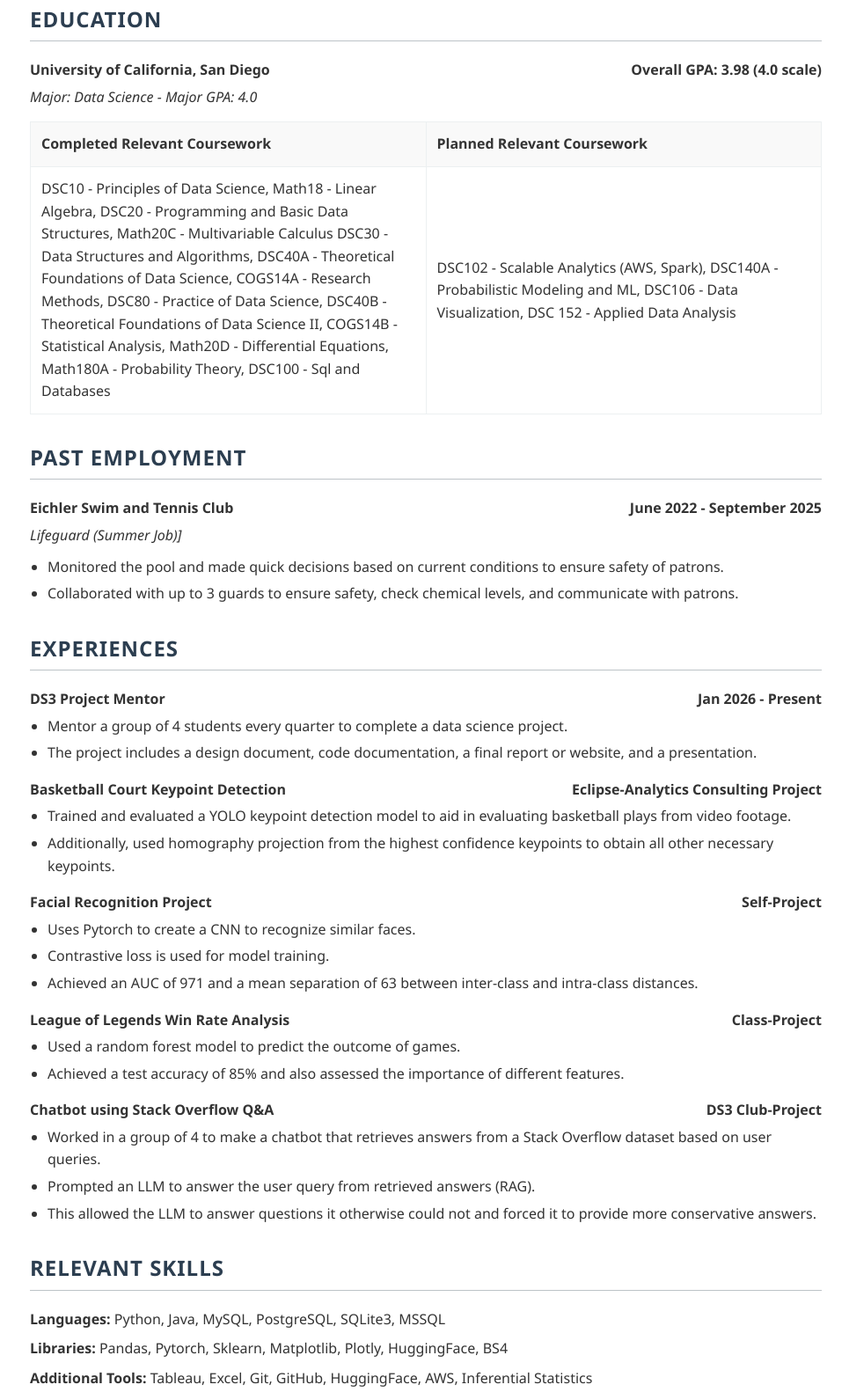
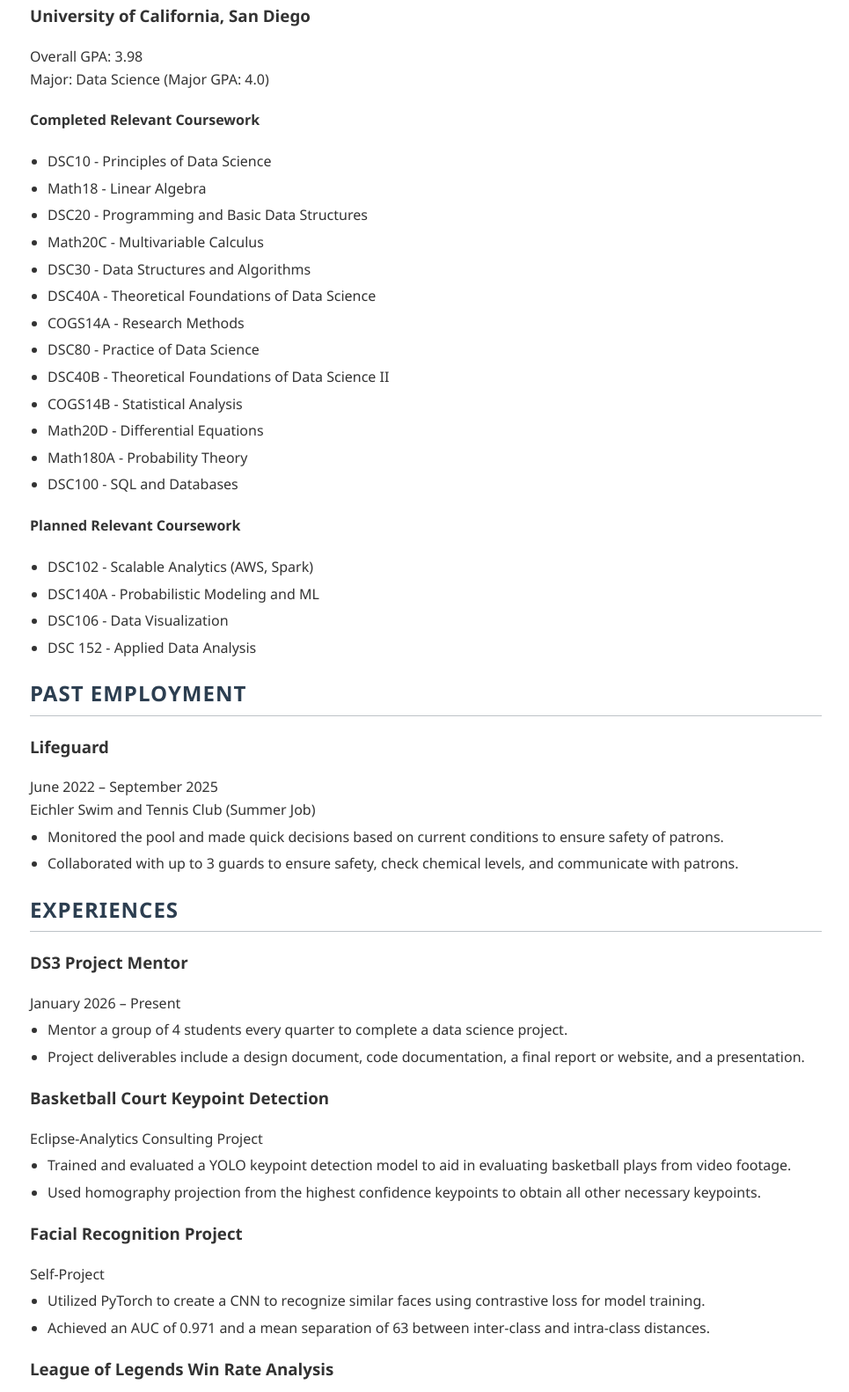
Before and after one commit to JWanderer73/portfolio, a plain HTML site: page resume/index.html in a window 1280 px wide. Shown: the part 217-1799 px from the top of the page at 88% size, without its empty margins (156-1121 px from the left). Drawn offline with Linux system fonts and the light colour scheme.

Commit message:
added resume

```diff
--- a/resume/index.html
+++ b/resume/index.html
@@ -24,112 +24,128 @@
     </style>
 </head>
 <body>
-    <h1>Resume</h1>
+
     <header>
       <h1>Jake Wanderer</h1>
     </header>
 
-    <div class="section">
+    <section id="education">
       <h2>Education</h2>
-        <div class="item-header">
-            <span>University of California, San Diego</span>
-            <span>Overall GPA: 3.98 (4.0 scale)</span>
+      <article>
+        <div class="article-header">
+          <h3>University of California, San Diego</h3>
+          <span class="date">Overall GPA: 3.98</span>
         </div>
-        <div class="item-sub">Major: Data Science - Major GPA: 4.0</div>
+        <span class="subtitle">Major: Data Science (Major GPA: 4.0)</span>
 
-        <table>
-            <thead>
-                <tr>
-                    <th>Completed Relevant Coursework</th>
-                    <th>Planned Relevant Coursework</th>
-                </tr>
-            </thead>
-            <tbody>
-                <tr>
-                    <td>DSC10 - Principles of Data Science, Math18 - Linear Algebra,
-                        DSC20 - Programming and Basic Data Structures, Math20C - Multivariable Calculus DSC30 - Data
-                        Structures and Algorithms, DSC40A - Theoretical Foundations of Data Science, COGS14A - Research
-                        Methods, DSC80 - Practice of Data Science, DSC40B - Theoretical Foundations of Data Science II,
-                        COGS14B - Statistical Analysis, Math20D - Differential Equations, Math180A - Probability Theory,
-                        DSC100 - Sql and Databases</td>
-                    <td>DSC102 - Scalable Analytics (AWS, Spark), DSC140A - Probabilistic Modeling and ML, DSC106 - Data Visualization, DSC 152 - Applied Data Analysis</td>
-                </tr>
-            </tbody>
-        </table>
+        <h4>Completed Relevant Coursework</h4>
+        <ul>
+          <li>DSC10 - Principles of Data Science</li>
+          <li>Math18 - Linear Algebra</li>
+          <li>DSC20 - Programming and Basic Data Structures</li>
+          <li>Math20C - Multivariable Calculus</li>
+          <li>DSC30 - Data Structures and Algorithms</li>
+          <li>DSC40A - Theoretical Foundations of Data Science</li>
+          <li>COGS14A - Research Methods</li>
+          <li>DSC80 - Practice of Data Science</li>
+          <li>DSC40B - Theoretical Foundations of Data Science II</li>
+          <li>COGS14B - Statistical Analysis</li>
+          <li>Math20D - Differential Equations</li>
+          <li>Math180A - Probability Theory</li>
+          <li>DSC100 - SQL and Databases</li>
+        </ul>
+
+        <h4>Planned Relevant Coursework</h4>
+        <ul>
+          <li>DSC102 - Scalable Analytics (AWS, Spark)</li>
+          <li>DSC140A - Probabilistic Modeling and ML</li>
+          <li>DSC106 - Data Visualization</li>
+          <li>DSC 152 - Applied Data Analysis</li>
+        </ul>
+      </article>
+    </section>
+
+    <section id="employment">
+      <h2>Past Employment</h2>
+      <article>
+        <div class="article-header">
+          <h3>Lifeguard</h3>
+          <span class="date">
+            <time datetime="2022-06">June 2022</time> –
+            <time datetime="2025-09">September 2025</time>
+          </span>
         </div>
-
-    <div class="section">
-        <h2>Past Employment</h2>
-        <div class="item-header">
-            <span>Eichler Swim and Tennis Club</span>
-            <span>June 2022 - September 2025</span>
-        </div>
-        <div class="item-sub">Lifeguard (Summer Job)]</div>
+        <span class="subtitle">Eichler Swim and Tennis Club (Summer Job)</span>
         <ul>
           <li>Monitored the pool and made quick decisions based on current conditions to ensure safety of patrons.</li>
           <li>Collaborated with up to 3 guards to ensure safety, check chemical levels, and communicate with patrons.</li>
         </ul>
-    </div>
+      </article>
+    </section>
 
-    <div class="section">
+    <section id="experience">
       <h2>Experiences</h2>
 
-        <div class="item-header">
-            <span>DS3 Project Mentor</span>
-            <span>Jan 2026 - Present</span>
+      <article>
+        <div class="article-header">
+          <h3>DS3 Project Mentor</h3>
+          <span class="date">
+            <time datetime="2026-01">January 2026</time> – Present
+          </span>
         </div>
         <ul>
           <li>Mentor a group of 4 students every quarter to complete a data science project.</li>
-            <li>The project includes a design document, code documentation, a final report or website, and a presentation.</li>
+          <li>Project deliverables include a design document, code documentation, a final report or website, and a presentation.</li>
         </ul>
+      </article>
 
-        <div class="item-header">
-            <span>Basketball Court Keypoint Detection</span>
-            <span>Eclipse-Analytics Consulting Project</span>
-        </div>
+      <article>
+        <h3>Basketball Court Keypoint Detection</h3>
+        <span class="subtitle">Eclipse-Analytics Consulting Project</span>
         <ul>
           <li>Trained and evaluated a YOLO keypoint detection model to aid in evaluating basketball plays from video footage.</li>
-            <li>Additionally, used homography projection from the highest confidence keypoints to obtain all other necessary keypoints.</li>
+          <li>Used homography projection from the highest confidence keypoints to obtain all other necessary keypoints.</li>
         </ul>
+      </article>
 
-        <div class="item-header">
-            <span>Facial Recognition Project</span>
-            <span>Self-Project</span>
-        </div>
+      <article>
+        <h3>Facial Recognition Project</h3>
+        <span class="subtitle">Self-Project</span>
         <ul>
-            <li>Uses Pytorch to create a CNN to recognize similar faces.</li>
-            <li>Contrastive loss is used for model training.</li>
-            <li>Achieved an AUC of 971 and a mean separation of 63 between inter-class and intra-class distances.</li>
+          <li>Utilized PyTorch to create a CNN to recognize similar faces using contrastive loss for model training.</li>
+          <li>Achieved an AUC of 0.971 and a mean separation of 63 between inter-class and intra-class distances.</li>
         </ul>
+      </article>
 
-        <div class="item-header">
-            <span>League of Legends Win Rate Analysis</span>
-            <span>Class-Project</span>
-        </div>
+      <article>
+        <h3>League of Legends Win Rate Analysis</h3>
+        <span class="subtitle">Class-Project</span>
         <ul>
-            <li>Used a random forest model to predict the outcome of games.</li>
-            <li>Achieved a test accuracy of 85% and also assessed the importance of different features.</li>
+          <li>Developed a random forest model to predict game outcomes, achieving a test accuracy of 85%.</li>
+          <li>Assessed the importance of different features within the model.</li>
         </ul>
+      </article>
 
-        <div class="item-header">
-            <span>Chatbot using Stack Overflow Q&A</span>
-            <span>DS3 Club-Project</span>
-        </div>
+      <article>
+        <h3>Chatbot using Stack Overflow Q&A</h3>
+        <span class="subtitle">DS3 Club-Project</span>
         <ul>
-            <li>Worked in a group of 4 to make a chatbot that retrieves answers from a Stack Overflow dataset based on user queries.</li>
-            <li>Prompted an LLM to answer the user query from retrieved answers (RAG).</li>
-            <li>This allowed the LLM to answer questions it otherwise could not and forced it to provide more conservative answers.</li>
+          <li>Collaborated in a group of 4 to develop a chatbot that retrieves answers from a Stack Overflow dataset based on user queries.</li>
+          <li>Prompted an LLM to answer user queries using Retrieval-Augmented Generation (RAG) for more accurate, conservative answers.</li>
         </ul>
-    </div>
+      </article>
+    </section>
 
-    <div class="section">
+    <section id="skills">
       <h2>Relevant Skills</h2>
-        <ul class="skills-list">
+      <article>
+        <ul>
           <li><strong>Languages:</strong> Python, Java, MySQL, PostgreSQL, SQLite3, MSSQL</li>
           <li><strong>Libraries:</strong> Pandas, Pytorch, Sklearn, Matplotlib, Plotly, HuggingFace, BS4</li>
           <li><strong>Additional Tools:</strong> Tableau, Excel, Git, GitHub, HuggingFace, AWS, Inferential Statistics</li>
         </ul>
-    </div>
+      </article>
+    </section>
     <nav>
         <ul>
             <li><a href="../index.html">Home</a></li>
```
Lines whose indentation alone changed are shown as unchanged.
